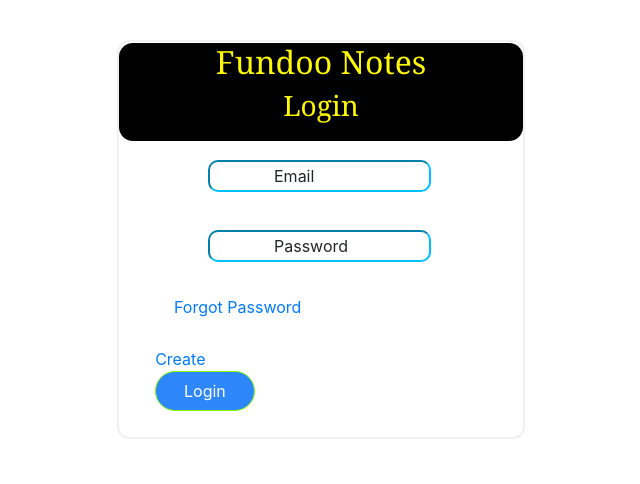
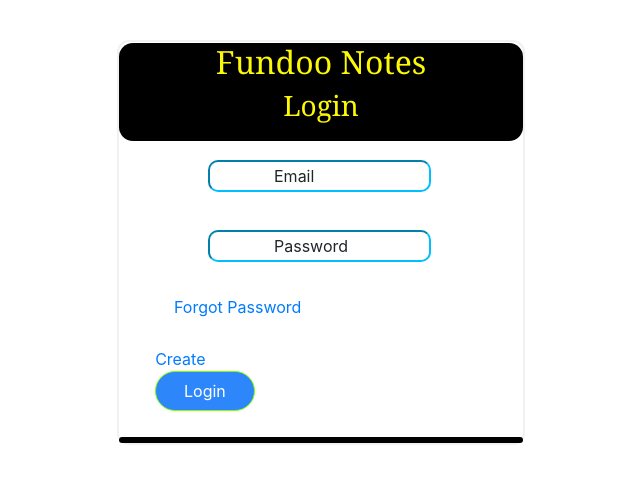
Before and after one commit to ImmA2526/Fundoo_VUeJS, a Vue app: page /lg in a window 1280 px wide. Shown: the top 484 px of the page, without its empty margins (483-1123 px from the left). Built offline with nearby package versions, Linux system fonts and the light colour scheme.

Commit message:
[Imran] Delete : Add : new Style Apply on Page

```diff
--- a/src/components/LoginPage.vue
+++ b/src/components/LoginPage.vue
@@ -34,6 +34,7 @@
                         <button id="bt" type="submit" class="btn btn-primary">Login</button>
                     </div>
                 </div>
+                <div class="blank"></div>
         </form>
 </div>
 </template>
@@ -49,12 +50,20 @@
     border-radius: 14px;
 }
 
+.blank
+{
+    /* background-color: aqua; */
+    padding-bottom: 6px;
+    background-color:black;
+    border-radius: 20px;
+
+}
 /* form */
 .logform {
     border: 2px solid #f1f1f1;
     border-radius: 12px;
     width: 60%;
-    height: 60%;
+    height: 64%;
     margin-top: 40px;
 }
 
--- a/src/components/ResetPage.vue
+++ b/src/components/ResetPage.vue
@@ -64,7 +64,7 @@ textarea, select {
     margin-left: 40%;
     border-color: deepskyblue;
     position: relative;
-    border-radius: 12px;
+     border-radius: 10px;
 }
 
 /* SPAN AND BOX UPR  */
```
